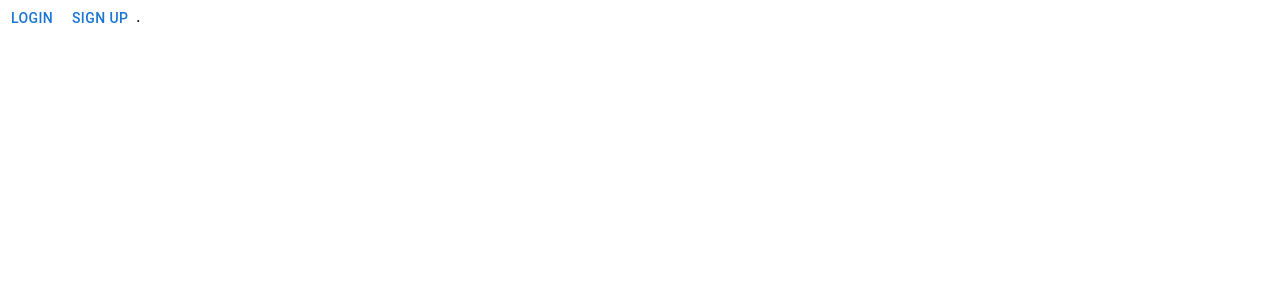
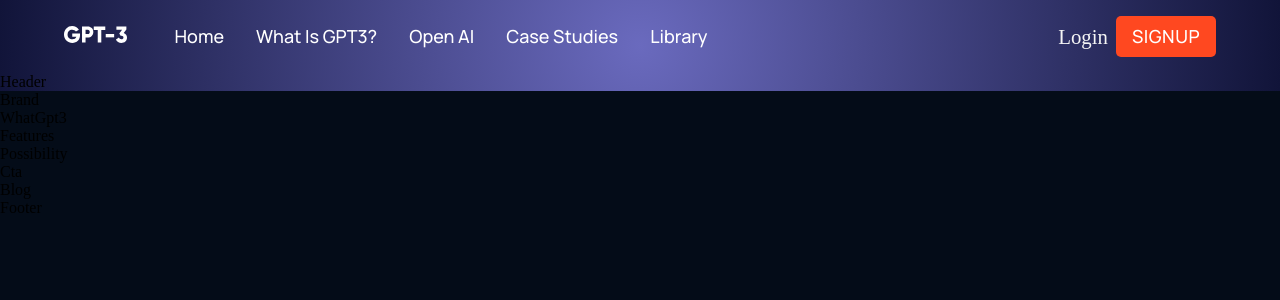
Before and after one commit to fredie7385/gpt3_jsm, a React (Create React App) app: page / in a window 1280 px wide. Shown: the top 300 px of the page. Built offline with nearby package versions, Linux system fonts and the light colour scheme.

Commit message:
feat: win up to date.

```diff
--- a/src/App.css
+++ b/src/App.css
@@ -8,7 +8,7 @@
 }
 
 body {
-  /* background: var(--color-bg); */
+   background: var(--color-bg);
 }
 
 a {
--- a/src/App.js
+++ b/src/App.js
@@ -8,30 +8,25 @@
   Possibility,
   WhatGpt3,
 } from "./container/Container";
-import './App.css';
-import SignUp from  './authentication/SignUp.jsx';
+import "./App.css";
+import SignUp from "./authentication/SignUp.jsx";
 
-import Login from './authentication/LogIn.jsx'
-
-
-
+import Login from "./authentication/LogIn.jsx";
 
 export default function App() {
   return (
-    < div className="App">
-      {/* <div className="gradient__bg">
+    <div className="App">
+      <div className="gradient__bg">
         <Navbar />
         <Header />
-      </div> */}
-      {/* <Brand />
+      </div>
+      <Brand />
       <WhatGpt3 />
       <Features />
       <Possibility />
       <Cta />
       <Blog />
-      <Footer /> */}
-      <Login/>
-      <SignUp/>.
+      <Footer />
     </div>
   );
 }
--- a/src/authentication/LogIn.jsx
+++ b/src/authentication/LogIn.jsx
@@ -1,5 +1,5 @@
 import React, { useState } from "react";
-import { Box, Button, Modal, TextField, Typography } from "@mui/material";
+import { Box, Button, Link, Modal, TextField, Typography } from "@mui/material";
 
 export default function Login() {
   const [open, setOpen] = useState(false);
@@ -9,7 +9,18 @@
 
   return (
     <>
-      <Button onClick={handleOpen}>Login</Button>
+      <Link
+        onClick={handleOpen}
+        sx={{
+          marginRight: "0.5rem",
+          textDecoration: "none",
+          color: "whitesmoke",
+          fontSize: "1.3rem",
+          cursor: "pointer",
+        }}
+      >
+        Login
+      </Link>
       <Modal open={open} onClose={handleClose}>
         <Box
           sx={{
@@ -18,9 +29,11 @@
             left: "50%",
             transform: "translate(-50%, -50%)",
             width: 400,
-            bgcolor: "background.paper",
+            bgcolor: "#e8eaf6",
             border: "2px solid #000",
             boxShadow: 24,
+            borderEndEndRadius:'2rem',
+            borderStartStartRadius:'2rem',
             p: 4,
           }}
         >
@@ -36,7 +49,13 @@
             <Typography variant="h5" align="center">
               Login
             </Typography>
-            <TextField label="Email" type="email" fullWidth margin="normal" required />
+            <TextField
+              label="Email"
+              type="email"
+              fullWidth
+              margin="normal"
+              required
+            />
             <TextField
               label="Password"
               type="password"
@@ -44,7 +63,7 @@
               margin="normal"
               required
             />
-            <Button variant="contained" type="submit" fullWidth>
+            <Button sx={{background: '#FF4820'}} variant="contained" type="submit" fullWidth>
               Login
             </Button>
           </Box>
--- a/src/authentication/SignUp.jsx
+++ b/src/authentication/SignUp.jsx
@@ -1,6 +1,5 @@
 import React, { useState } from "react";
 import { Box, Button, Modal, TextField, Typography } from "@mui/material";
-
 
 export default function SignUp() {
   const [open, setOpen] = useState(false);
@@ -9,7 +8,7 @@
 
   return (
     <>
-      <Button onClick={handleOpen}>Sign Up</Button>
+      <Button onClick={handleOpen}>SignUp</Button>
       <Modal open={open} onClose={handleClose}>
         <Box
           sx={{
@@ -18,16 +17,17 @@
             left: "50%",
             transform: "translate(-50%, -50%)",
             width: 400,
-            bgcolor: "background.paper",
+            bgcolor: "#e8eaf6",
             border: "2px solid #000",
             boxShadow: 24,
+            borderEndEndRadius:'2rem',
+            borderStartStartRadius:'2rem',
             p: 4,
           }}
         >
           <Box
             component="form"
             sx={{
-              //   width: { xs: "90%", sm: "500px" },
               margin: "0 auto",
               padding: "20px",
               border: "1px solid #ccc",
@@ -37,8 +37,14 @@
             <Typography variant="h5" align="center" marginBottom={3}>
               Sign Up
             </Typography>
-            <TextField fullWidth label="Name" margin="normal" required/>
-            <TextField fullWidth label="Email" type="email" margin="normal" required />
+            <TextField fullWidth label="Name" margin="normal" required />
+            <TextField
+              fullWidth
+              label="Email"
+              type="email"
+              margin="normal"
+              required
+            />
             <TextField
               fullWidth
               label="Password"
@@ -51,6 +57,7 @@
               type="submit"
               fullWidth
               onClick={handleClose}
+              sx={{background: '#FF4820'}}
             >
               Sign Up
             </Button>
--- a/src/components/navbar/Navbar.css
+++ b/src/components/navbar/Navbar.css
@@ -3,7 +3,7 @@
     justify-content: space-between;
     align-items: center;
 
-    padding: 2rem 6rem;
+    padding: 1rem 4rem;
 }
 
 .gpt3__navbar-links {
@@ -33,6 +33,11 @@
     align-items: center;
 }
 
+.gpt3__navbar-sign a {
+    margin-left: 2rem;
+}
+
+
 .gpt3__navbar-links_container p,
 .gpt3__navbar-sign p,
 .gpt3__navbar-menu_container p {
@@ -42,7 +47,6 @@
     font-size: 18px;
     line-height: 25px;
     text-transform: capitalize;
-
     margin: 0 1rem;
     cursor: pointer;
 }
--- a/src/components/navbar/Navbar.jsx
+++ b/src/components/navbar/Navbar.jsx
@@ -1,10 +1,19 @@
-import React, { useState } from 'react';
-import { RiMenu3Line, RiCloseLine } from 'react-icons/ri';
-import logo from '../../assets/logo.svg';
-import './Navbar.css';
-
+import React, { useState } from "react";
+import { RiMenu3Line, RiCloseLine } from "react-icons/ri";
+import logo from "../../assets/logo.svg";
+import "./Navbar.css";
+import SignUp from "./../../authentication/SignUp.jsx";
+import Login from "./../../authentication/LogIn.jsx";
 const Navbar = () => {
   const [toggleMenu, setToggleMenu] = useState(false);
+  const [openSignUp, setOpenSignUp] = useState(false);
+  const [openLogin, setOpenLogin] = useState(false);
+  const handleSignUpClick = () => {
+    setOpenSignUp(true);
+  };
+  const handleLoginUpClick = () => {
+    setOpenLogin(true);
+  };
 
   return (
     <div className="gpt3__navbar">
@@ -13,35 +22,65 @@
           <img src={logo} />
         </div>
         <div className="gpt3__navbar-links_container">
-          <p><a href="#home">Home</a></p>
-          <p><a href="#wgpt3">What is GPT3?</a></p>
-          <p><a href="#possibility">Open AI</a></p>
-          <p><a href="#features">Case Studies</a></p>
-          <p><a href="#blog">Library</a></p>
+          <p>
+            <a href="#home">Home</a>
+          </p>
+          <p>
+            <a href="#wgpt3">What is GPT3?</a>
+          </p>
+          <p>
+            <a href="#possibility">Open AI</a>
+          </p>
+          <p>
+            <a href="#features">Case Studies</a>
+          </p>
+          <p>
+            <a href="#blog">Library</a>
+          </p>
         </div>
       </div>
       <div className="gpt3__navbar-sign">
-        <p>Sign in</p>
-        <button type="button">Sign up</button>
+        <Login open={openLogin} onClose={() => setOpenLogin(false)} />
+        <SignUp open={openSignUp} onClose={() => setOpenSignUp(false)} />
       </div>
       <div className="gpt3__navbar-menu">
-        {toggleMenu
-          ? <RiCloseLine color="#fff" size={27} onClick={() => setToggleMenu(false)} />
-          : <RiMenu3Line color="#fff" size={27} onClick={() => setToggleMenu(true)} />}
+        {toggleMenu ? (
+          <RiCloseLine
+            color="#fff"
+            size={27}
+            onClick={() => setToggleMenu(false)}
+          />
+        ) : (
+          <RiMenu3Line
+            color="#fff"
+            size={27}
+            onClick={() => setToggleMenu(true)}
+          />
+        )}
         {toggleMenu && (
-        <div className="gpt3__navbar-menu_container scale-up-center">
-          <div className="gpt3__navbar-menu_container-links">
-            <p><a href="#home">Home</a></p>
-            <p><a href="#wgpt3">What is GPT3?</a></p>
-            <p><a href="#possibility">Open AI</a></p>
-            <p><a href="#features">Case Studies</a></p>
-            <p><a href="#blog">Library</a></p>
+          <div className="gpt3__navbar-menu_container scale-up-center">
+            <div className="gpt3__navbar-menu_container-links">
+              <p>
+                <a href="#home">Home</a>
+              </p>
+              <p>
+                <a href="#wgpt3">What is GPT3?</a>
+              </p>
+              <p>
+                <a href="#possibility">Open AI</a>
+              </p>
+              <p>
+                <a href="#features">Case Studies</a>
+              </p>
+              <p>
+                <a href="#blog">Library</a>
+              </p>
+            </div>
+            <div className="gpt3__navbar-menu_container-links-sign">
+              <Login open={openLogin} onClose={() => setOpenLogin(false)} />
+              <SignUp open={openSignUp} onClose={() => setOpenSignUp(false)} />
+            </div>
           </div>
-          <div className="gpt3__navbar-menu_container-links-sign">
-            <p>Sign in</p>
-            <button type="button">Sign up</button>
-          </div>
-        </div>
         )}
       </div>
     </div>
--- a/src/container/header/Header.jsx
+++ b/src/container/header/Header.jsx
@@ -2,6 +2,6 @@
 import './Header.css';
 export default function Header() {
   return (
-    <div>Header</div>
+    <div className='header'>Header</div>
   )
 }
```
Also changed, not shown: 1 other file (tests, documents, lock files or other folders).
